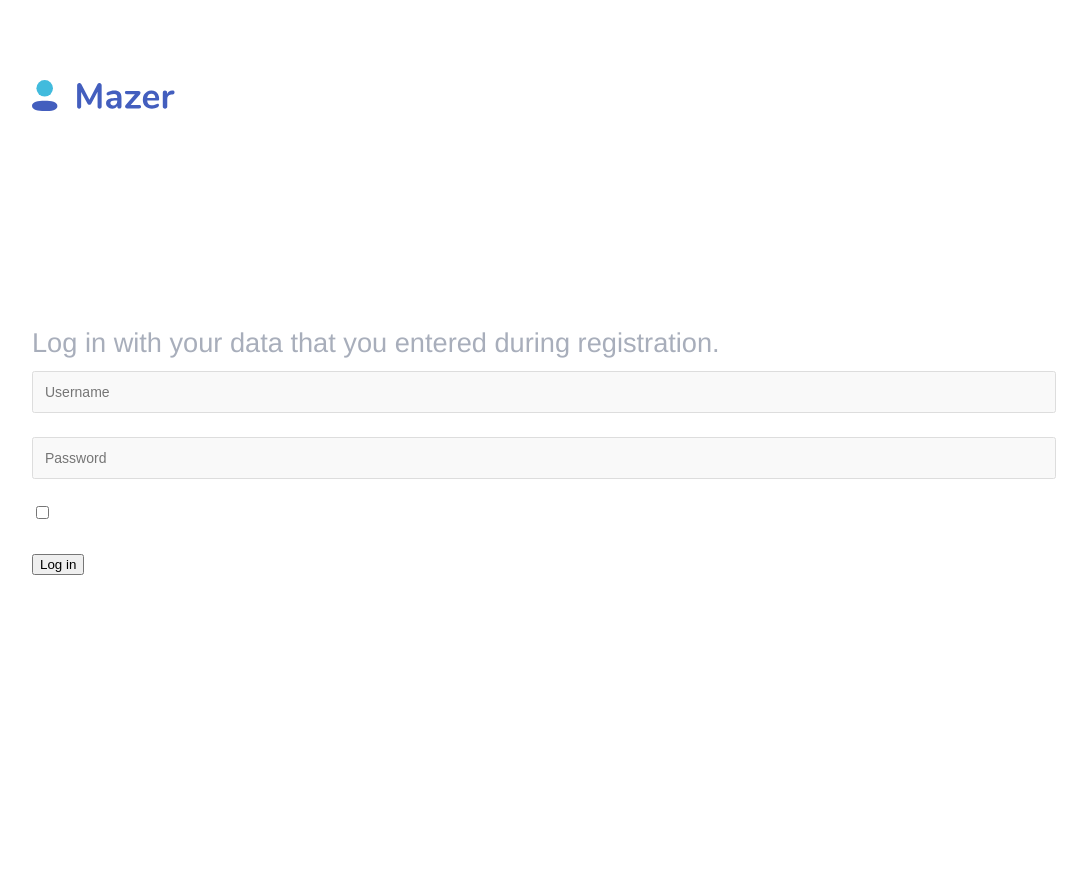
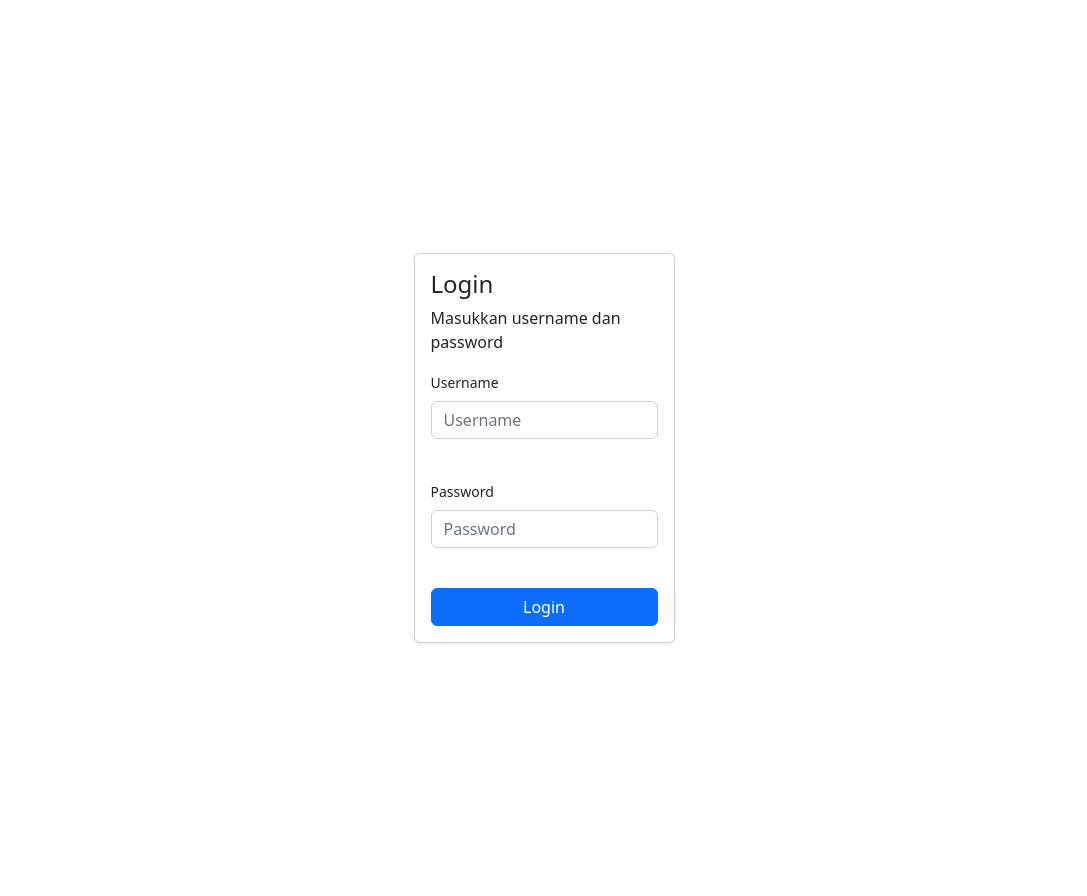
Before and after one commit to arisannjayaa/informasipasien_native, a PHP site: a page that uses view/auth/login.php in a window 1280 px wide. Shown: the whole page, without its empty margins (96-1183 px from the left). Before the commit the page ends 575 px from the top, so only its background shows below. Run offline with PHP 8.4, Linux system fonts and the light colour scheme; style sheets or scripts are compiled from the project's sources; grey boxes are pictures that could not be loaded.

Commit message:
first commit

```diff
--- /dev/null
+++ b/config/auth/logout.php
@@ -0,0 +1,6 @@
+<?php
+include('../config.php');
+if (isset($_GET['logout'])) {
+    session_destroy();
+    header('location: ' . base_url('login'));
+}
--- a/view/auth/login.php
+++ b/view/auth/login.php
@@ -1,63 +1,54 @@
 <?php
 include('../../config/config.php');
-?>
-
+if (!isset($_SESSION['login'])) { ?>
     <!DOCTYPE html>
     <html lang="en">
 
     <head>
         <meta charset="UTF-8">
         <meta name="viewport" content="width=device-width, initial-scale=1.0">
-    <title>Login - Mazer Admin Dashboard</title>
+        <title>Login</title>
         <link rel="stylesheet" href="<?= base_url('public/assets/css/main/app.css') ?>">
         <link rel="stylesheet" href="<?= base_url('public/assets/css/pages/auth.css') ?>">
         <link rel="shortcut icon" href="<?= base_url('public/assets/images/logo/favicon.svg') ?>" type="image/x-icon">
         <link rel="shortcut icon" href="<?= base_url('public/assets/images/logo/favicon.png') ?>" type="image/png">
+        <link rel="stylesheet" href="https://cdn.jsdelivr.net/npm/bootstrap@5.2.2/css/bootstrap.min.css" />
     </head>
 
     <body>
-    <div id="auth">
-
-        <div class="row h-100">
-            <div class="col-lg-5 col-12">
-                <div id="auth-left">
-                    <div class="auth-logo">
-                        <a href="index.html"><img src="<?= base_url('public/assets/images/logo/logo.svg') ?>" alt="Logo"></a>
-                    </div>
-                    <h1 class="auth-title">Log in.</h1>
-                    <p class="auth-subtitle mb-5">Log in with your data that you entered during registration.</p>
-
-                    <form action="index.html">
-                        <div class="form-group position-relative has-icon-left mb-4">
-                            <input type="text" class="form-control form-control-xl" placeholder="Username">
-                            <div class="form-control-icon">
-                                <i class="bi bi-person"></i>
+        <div class="container">
+            <div class="row justify-content-center align-items-center" style="height: 100vh;">
+                <div class="col-lg-3">
+                    <div class="card shadow-sm">
+                        <div class="card-body">
+                            <div class="row">
+                                <div class="col">
+                                    <?php
+                                    if (isset($_SESSION['akunsalah'])) { ?>
+                                        <small class="text-danger"><?= $_SESSION['akunsalah'] ?></small>
+                                    <?php
+                                    }
+                                    ?>
+                                    <h4>Login</h4>
+                                    <p>Masukkan username dan password</p>
                                 </div>
                             </div>
-                        <div class="form-group position-relative has-icon-left mb-4">
-                            <input type="password" class="form-control form-control-xl" placeholder="Password">
-                            <div class="form-control-icon">
-                                <i class="bi bi-shield-lock"></i>
+                            <form action="<?= base_url('config/auth/login') ?>" method="post">
+                                <div class="row">
+                                    <div class="mb-3">
+                                        <label for="username" class="form-label">Username</label>
+                                        <input type="text" class="form-control" id="username" placeholder="Username" name="username">
+                                    </div>
+                                    <div class="mb-3">
+                                        <label for="password" class="form-label">Password</label>
+                                        <input type="password" class="form-control" id="password" placeholder="Password" name="password">
+                                    </div>
+                                    <div class="d-grid">
+                                        <button class="btn btn-primary">Login</button>
                                     </div>
                                 </div>
-                        <div class="form-check form-check-lg d-flex align-items-end">
-                            <input class="form-check-input me-2" type="checkbox" value="" id="flexCheckDefault">
-                            <label class="form-check-label text-gray-600" for="flexCheckDefault">
-                                Keep me logged in
-                            </label>
+                            </form>
                         </div>
-                        <button class="btn btn-primary btn-block btn-lg shadow-lg mt-5">Log in</button>
-                    </form>
-                    <div class="text-center mt-5 text-lg fs-4">
-                        <p class="text-gray-600">Don't have an account? <a href="auth-register.html" class="font-bold">Sign
-                                up</a>.</p>
-                        <p><a class="font-bold" href="auth-forgot-password.html">Forgot password?</a>.</p>
-                    </div>
-                </div>
-            </div>
-            <div class="col-lg-7 d-none d-lg-block">
-                <div id="auth-right">
-
                     </div>
                 </div>
             </div>
@@ -66,3 +57,9 @@ include('../../config/config.php');
     </body>
 
     </html>
+<?php
+} else {
+    header('location: ' . base_url('dashboard'));
+}
+unset($_SESSION['akunsalah']);
+?>
```
Also changed, not shown: config/auth/login.php (added, +16 -0 lines), config/pasien/update.php (+18 -0 lines), view/dashboard/index.php (+7 -2 lines), view/laporan/index.php (+8 -2 lines), view/pasien/add.php (+8 -2 lines), view/pasien/edit.php (+92 -0 lines), view/pasien/index.php (+15 -3 lines), view/template/header.php (+8 -11 lines), .htaccess. Lines whose indentation alone changed are shown as unchanged.
